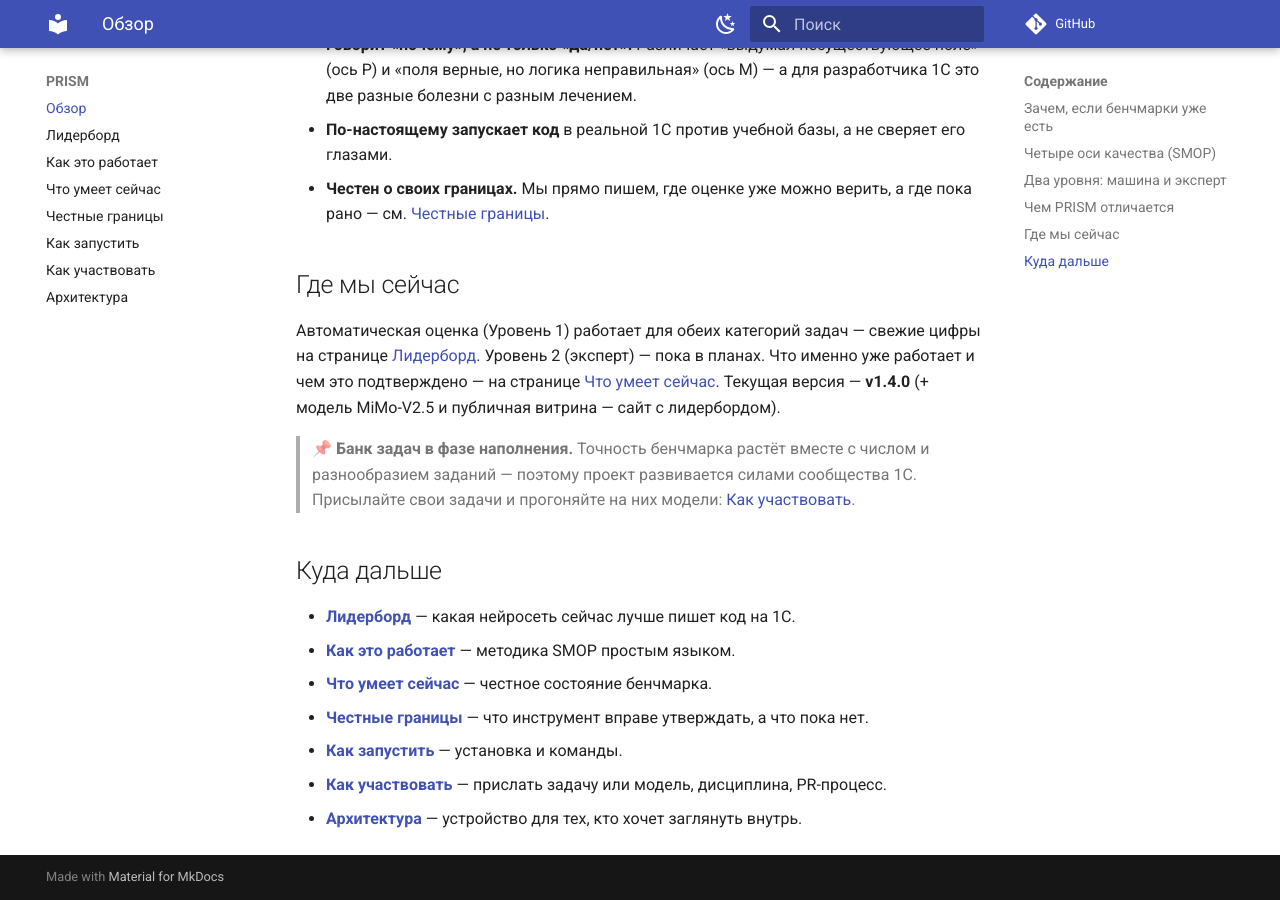
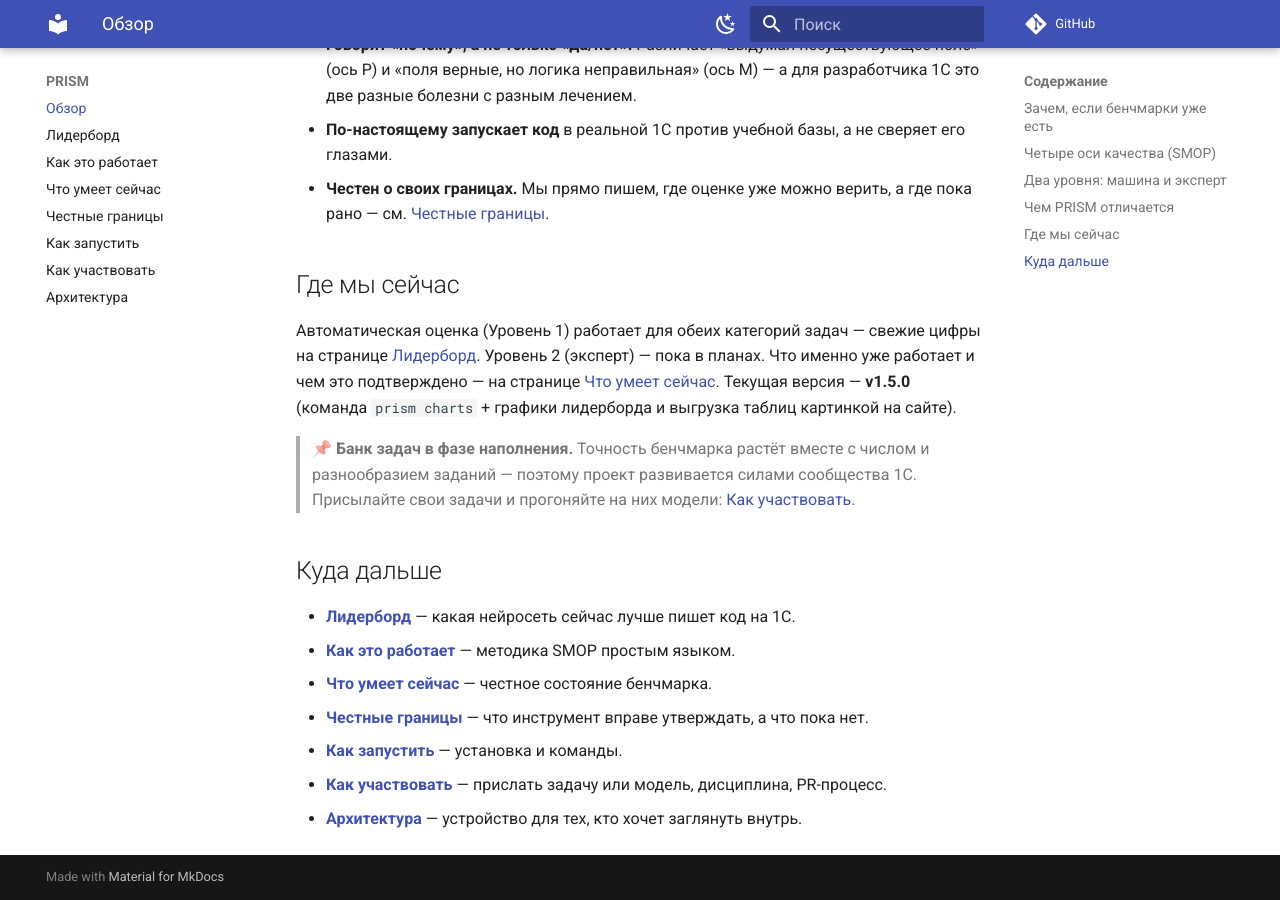
Before and after one commit to genlab-1c/prism, an MkDocs documentation site: the page built from docs/index.md, in a window 1280 px wide and 900 px high, scrolled down 2043 px. Built offline with MkDocs 1.6.1 and Material for MkDocs 9.7.7, drawn with Linux system fonts in a browser that asks for light colours; comment, search, counter and statistics services are not loaded.

Commit message:
chore(release): 1.5.0
- команда prism charts (харнесс) + графики и выгрузка таблиц картинкой на сайте
- метрика и банк задач не менялись, оценки из 1.4.x сравнимы напрямую
- бамп: pyproject, uv.lock, README-бейдж, docs/index, CHANGELOG

```diff
--- a/docs/index.md
+++ b/docs/index.md
@@ -79,7 +79,7 @@
 Автоматическая оценка (Уровень 1) работает для обеих категорий задач — свежие цифры на
 странице [Лидерборд](leaderboard.md). Уровень 2 (эксперт) — пока в планах. Что именно уже
 работает и чем это подтверждено — на странице [Что умеет сейчас](status.md). Текущая версия —
-**v1.4.0** (+ модель MiMo-V2.5 и публичная витрина — сайт с лидербордом).
+**v1.5.0** (команда `prism charts` + графики лидерборда и выгрузка таблиц картинкой на сайте).
 
 > 📌 **Банк задач в фазе наполнения.** Точность бенчмарка растёт вместе с числом и
 > разнообразием заданий — поэтому проект развивается силами сообщества 1С. Присылайте свои
--- a/pyproject.toml
+++ b/pyproject.toml
@@ -4,7 +4,7 @@
 
 [project]
 name = "prism-bench"
-version = "1.4.0"                       # + модель MiMo-V2.5 и публичная витрина (сайт)
+version = "1.5.0"                       # команда prism charts + графики и выгрузка таблиц на сайте
 description = "PRISM — исполняемый бенчмарк кодогенерации 1С (методика SMOP: Syntax · Meaning · Optimization · Platform)"
 readme = "README.md"
 license = { text = "MIT" }
```
Also changed, not shown: CHANGELOG.md (+22 -0 lines), README.md (+1 -1 lines), 1 other file.
